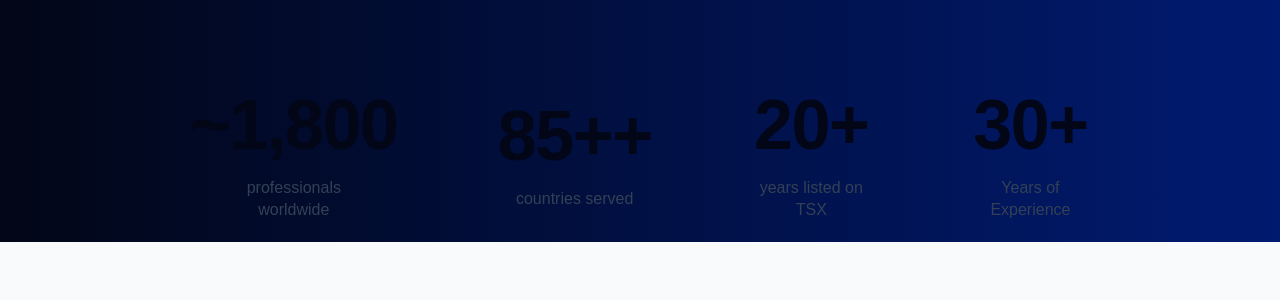
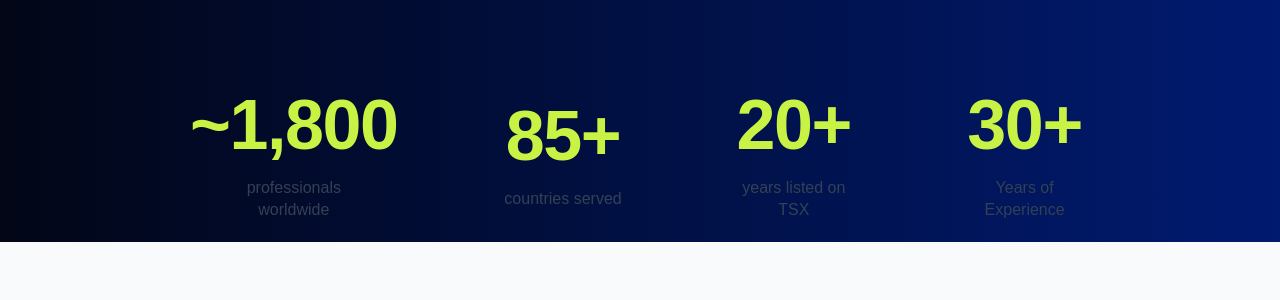
Before and after one commit to eshkonharshika-cloud/altus_clone, a plain HTML site: page index.html in a window 1280 px wide. Shown: the part 1840-2140 px from the top of the page. Drawn offline with Linux system fonts and the light colour scheme.

Commit message:
fourth commitss

```diff
--- a/index.html
+++ b/index.html
@@ -125,7 +125,7 @@
                 </div>
 
                 <div class="stat-card">
-                    <h3>85++</h3>
+                    <h3>85+</h3>
                     <p>countries served</p>
                 </div>
 
--- a/style.css
+++ b/style.css
@@ -374,7 +374,7 @@ height: 600px;
 .stat-card h3 {
    font-size: 70px;
   font-weight: 700;
-  color: #020617;
+  color: #c9f344;
   margin-bottom: 12px;
   letter-spacing: -0.02em;
 }
```
